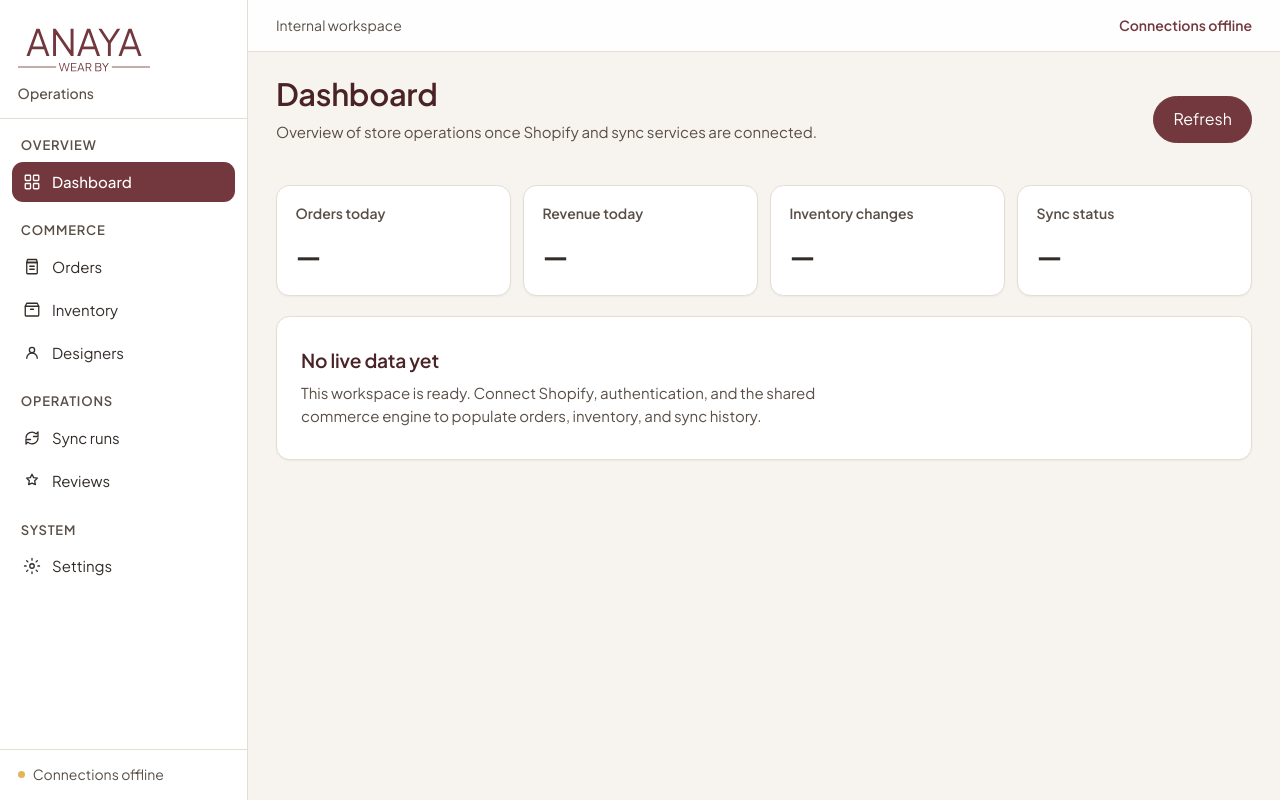
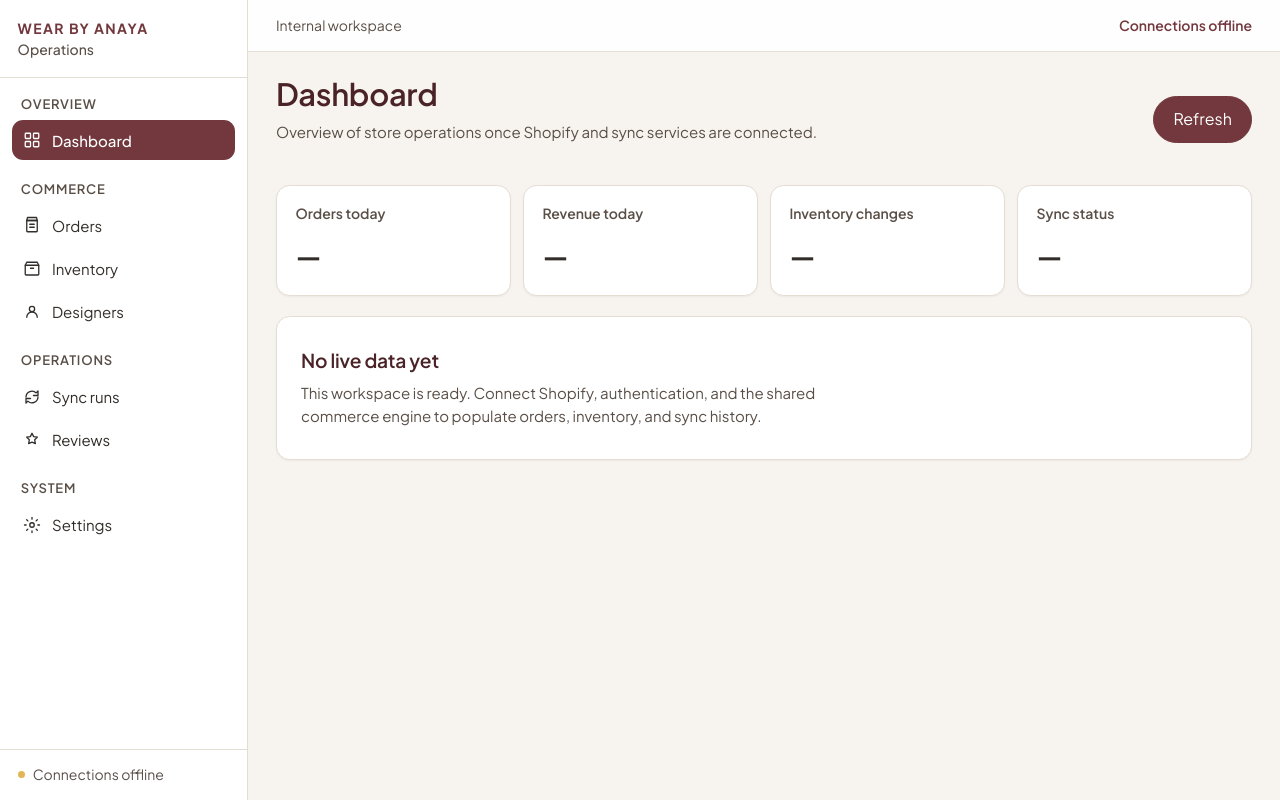
Before and after one commit to wear-by-anaya/commerce-platform, a Next.js app: page / in a window 1280 px wide. Built offline with nearby package versions, Linux system fonts and the light colour scheme.

Commit message:
fix: use text-only platform name in shell header
Drop logo marks from header/sidebar and remove the mobile menu close-row underline.

Co-authored-by: Cursor <cursoragent@cursor.com>

```diff
--- a/src/components/AppShell.module.css
+++ b/src/components/AppShell.module.css
@@ -23,10 +23,11 @@
 
 .brand {
   display: flex;
-  align-items: flex-start;
+  align-items: center;
   justify-content: space-between;
   gap: 0.75rem;
-  padding: 1.15rem 1.1rem 0.55rem;
+  padding: 1.25rem 1.1rem 1rem;
+  border-bottom: 1px solid var(--line);
 }
 
 .brandRow {
@@ -34,21 +35,6 @@
   align-items: center;
   gap: 0.75rem;
   min-width: 0;
-}
-
-.brandMark {
-  width: 2rem;
-  height: 2rem;
-  object-fit: contain;
-  flex: 0 0 auto;
-}
-
-.brandLogo {
-  width: 8.25rem;
-  height: auto;
-  max-width: 100%;
-  object-fit: contain;
-  display: block;
 }
 
 .brandName {
@@ -61,17 +47,11 @@
   line-height: 1.2;
 }
 
-.brandProduct,
-.brandProductInline {
-  margin: 0;
+.brandProduct {
+  margin: 0.15rem 0 0;
   font-size: var(--text-small);
   color: var(--muted);
   font-weight: 500;
-}
-
-.brandProductInline {
-  padding: 0 1.1rem 0.85rem;
-  border-bottom: 1px solid var(--line);
 }
 
 .menuClose {
@@ -291,11 +271,10 @@
     align-items: center;
     min-height: 3.5rem;
     padding: 0 0.85rem;
-    border-bottom: 1px solid var(--line);
+    border-bottom: 0;
   }
 
-  .brandRow,
-  .brandProductInline {
+  .brandRow {
     display: none;
   }
 
--- a/src/components/AppShell.tsx
+++ b/src/components/AppShell.tsx
@@ -1,12 +1,10 @@
 "use client";
 
-import Image from "next/image";
 import Link from "next/link";
 import { usePathname } from "next/navigation";
 import { useEffect, useId, useState } from "react";
 import { Icon } from "@/components/icons";
 import { Badge } from "@/components/ui/Badge";
-import { BRAND_LOGO, BRAND_MARK } from "@/lib/brand-assets";
 import { STORE_BRAND } from "@/lib/config";
 import { NAV_GROUPS } from "@/lib/nav";
 import styles from "./AppShell.module.css";
@@ -37,15 +35,6 @@ export function AppShell({ children }: { children: React.ReactNode }) {
     <div className={`${styles.shell} ${open ? styles.open : ""}`}>
       <header className={styles.topMobile}>
         <div className={styles.mobileTitle}>
-          {BRAND_MARK.show ? (
-            <Image
-              src={BRAND_MARK.src}
-              alt=""
-              width={BRAND_MARK.width}
-              height={BRAND_MARK.height}
-              className={styles.brandMark}
-            />
-          ) : null}
           <span>{STORE_BRAND}</span>
         </div>
         <button
@@ -68,36 +57,10 @@ export function AppShell({ children }: { children: React.ReactNode }) {
       >
         <div className={styles.brand}>
           <div className={styles.brandRow}>
-            {BRAND_LOGO.show ? (
-              <Image
-                src={BRAND_LOGO.src}
-                alt={STORE_BRAND}
-                width={BRAND_LOGO.width}
-                height={BRAND_LOGO.height}
-                className={styles.brandLogo}
-                priority
-              />
-            ) : BRAND_MARK.show ? (
-              <>
-                <Image
-                  src={BRAND_MARK.src}
-                  alt=""
-                  width={BRAND_MARK.width}
-                  height={BRAND_MARK.height}
-                  className={styles.brandMark}
-                  priority
-                />
-                <div className={styles.brandText}>
-                  <p className={styles.brandName}>{STORE_BRAND}</p>
-                  <p className={styles.brandProduct}>Operations</p>
-                </div>
-              </>
-            ) : (
-              <div className={styles.brandText}>
-                <p className={styles.brandName}>{STORE_BRAND}</p>
-                <p className={styles.brandProduct}>Operations</p>
-              </div>
-            )}
+            <div className={styles.brandText}>
+              <p className={styles.brandName}>{STORE_BRAND}</p>
+              <p className={styles.brandProduct}>Operations</p>
+            </div>
           </div>
           <button
             type="button"
@@ -108,9 +71,6 @@ export function AppShell({ children }: { children: React.ReactNode }) {
             <Icon name="close" size={28} />
           </button>
         </div>
-        {BRAND_LOGO.show ? (
-          <p className={styles.brandProductInline}>Operations</p>
-        ) : null}
 
         <nav className={styles.nav} aria-label="Primary">
           {NAV_GROUPS.map((group) => (
```
